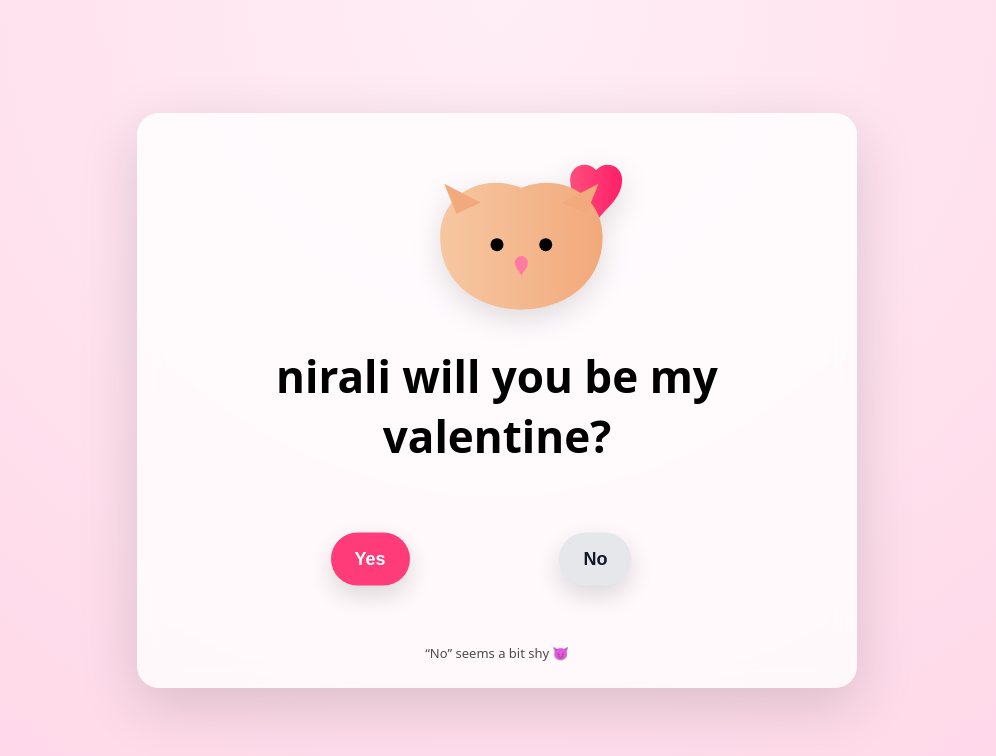
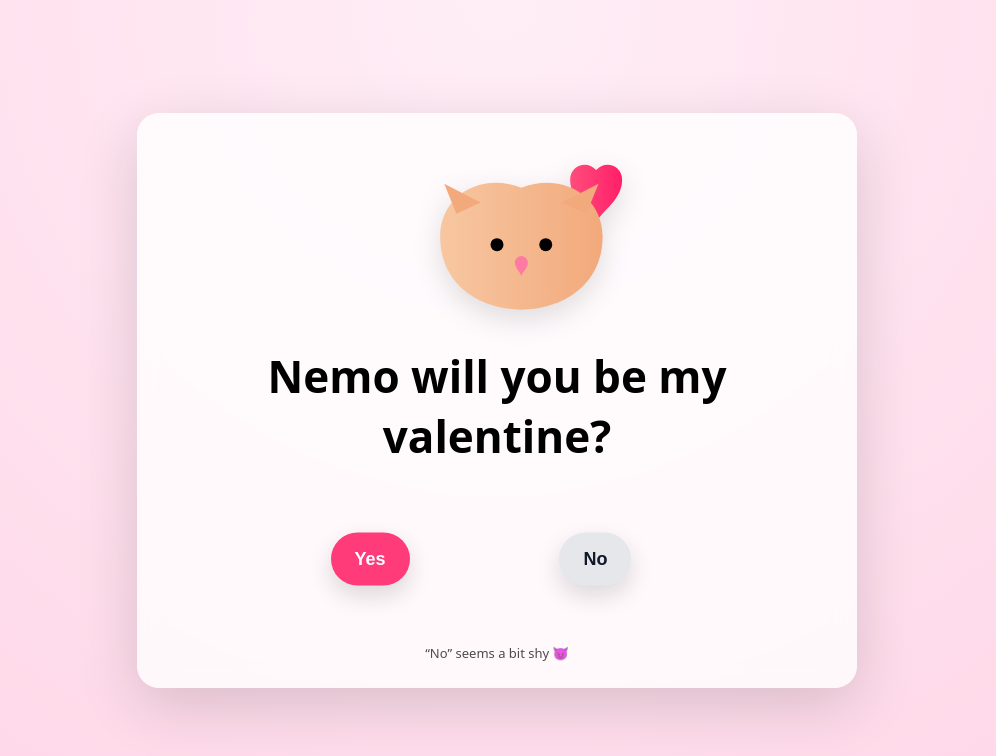
Before and after one commit to mishrasadya-oss/nemo, a plain HTML site: page index.html in a window 1280 px wide. Shown: the whole page, without its empty margins (143-1139 px from the left). Drawn offline with nearby package versions, Linux system fonts and the light colour scheme.

Commit message:
Update index.html

```diff
--- a/index.html
+++ b/index.html
@@ -171,7 +171,7 @@
             fill="#ff7aa2"/>
     </svg>
 
-    <h1>nirali will you be my valentine?</h1>
+    <h1>Nemo will you be my valentine?</h1>
 
     <section class="button-zone" id="zone">
       <button id="yesBtn">Yes</button>
```
